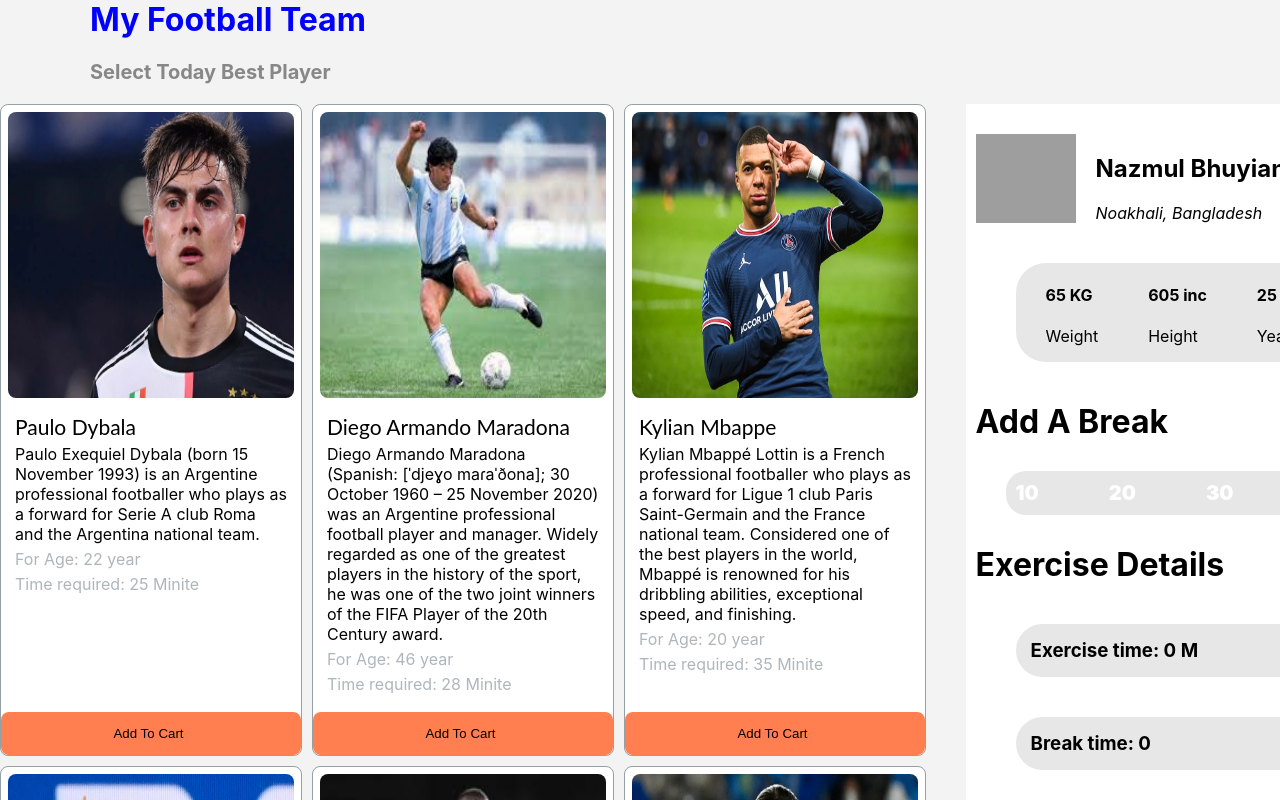
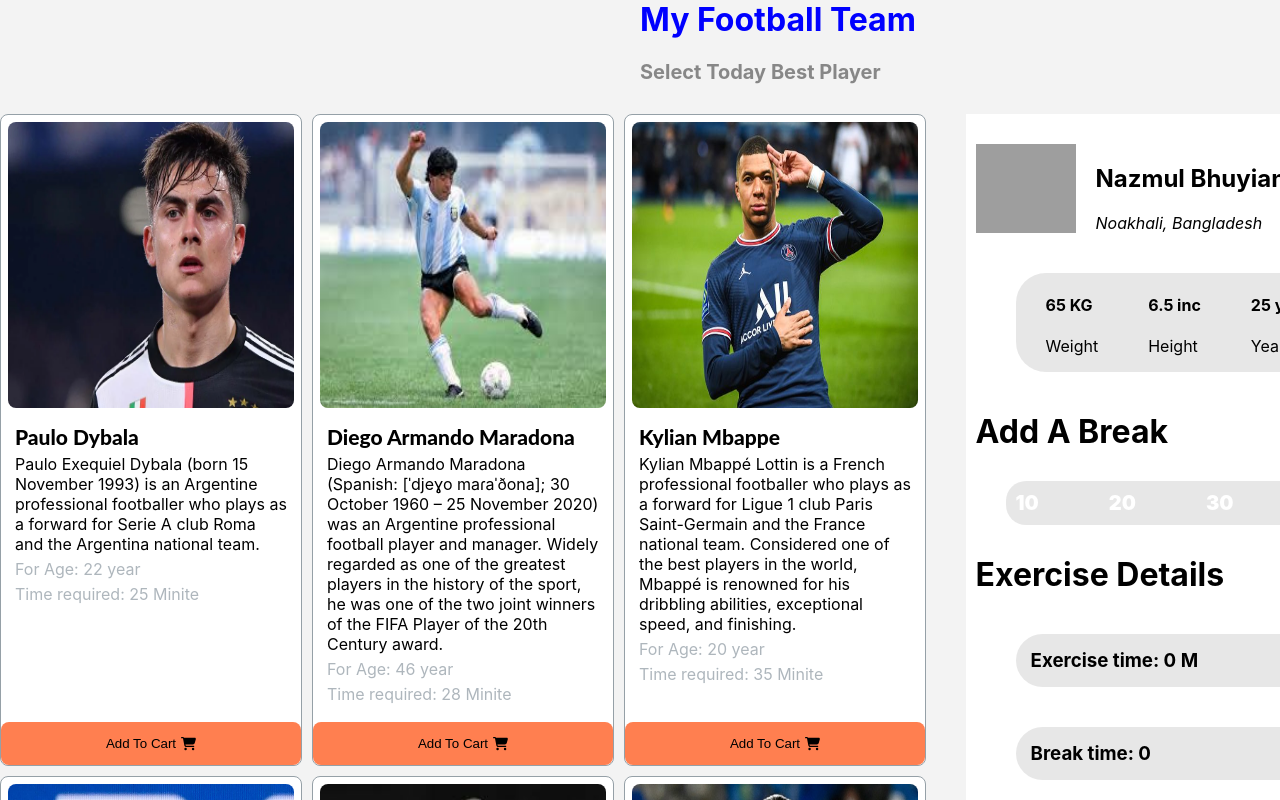
Before and after one commit to nazmulbhuyian/football-team, a React (Create React App) app: page / in a window 1280 px wide. Shown: the top 800 px of the page. Built offline with nearby package versions, Linux system fonts and the light colour scheme; grey boxes are pictures that could not be loaded; the HTML template or start-up script is replaced by a standard one.

Commit message:
toast added

```diff
--- a/package.json
+++ b/package.json
@@ -3,12 +3,16 @@
   "version": "0.1.0",
   "private": true,
   "dependencies": {
+    "@fortawesome/fontawesome-svg-core": "^6.2.0",
+    "@fortawesome/free-solid-svg-icons": "^6.2.0",
+    "@fortawesome/react-fontawesome": "^0.2.0",
     "@testing-library/jest-dom": "^5.16.5",
     "@testing-library/react": "^13.4.0",
     "@testing-library/user-event": "^13.5.0",
     "react": "^18.2.0",
     "react-dom": "^18.2.0",
     "react-scripts": "5.0.1",
+    "react-toastify": "^9.0.8",
     "web-vitals": "^2.1.4"
   },
   "scripts": {
--- a/src/Component/Calculation/Calculation.js
+++ b/src/Component/Calculation/Calculation.js
@@ -1,12 +1,19 @@
 import React from 'react';
 import './Calculation.css'
 import image from './player-3.png'
+import { ToastContainer, toast } from 'react-toastify';
+import 'react-toastify/dist/ReactToastify.css';
 
 const Calculation = (props) => {
     const {time} = props;
     let newminite = 0;
     for(const minite of time){
         newminite += minite.time;
+    }
+
+    const diftToast = () => {
+        toast.success("Thank you for visite my website",
+        {position:"top-center"});
     }
     return (
         <div className='cart'>
@@ -23,7 +30,7 @@
                     <p>Weight</p>
                 </div>
                 <div className='height'>
-                    <h4>605 inc</h4>
+                    <h4>6.5 inc</h4>
                     <p>Height</p>
                 </div>
                 <div className='height'>
@@ -44,7 +51,7 @@
             <h1>Exercise Details</h1>
             <h3 className='exercise-time'>Exercise time: {newminite} M</h3>
             <h3 className='exercise-time'>Break time: 0</h3>
-            <button className='complete'>Activity Complete</button>
+            <button onClick={diftToast} className='complete'>Activity Complete <ToastContainer /></button>
 
         </div>
     );
--- a/src/Component/Header/Header.css
+++ b/src/Component/Header/Header.css
@@ -1,10 +1,11 @@
 .header h1{
     color: blue;
-    margin-left: 90px;
+    margin-left: 50%;
     margin-top: 0;
 }
 .header h3{
     color: rgba(105, 105, 105, 0.786);
-    margin-left: 90px;
+    margin-left: 50%;
     font-size: 20px;
+    margin-bottom: 30px;
 }
--- a/src/Component/Player/Player.css
+++ b/src/Component/Player/Player.css
@@ -15,7 +15,7 @@
 .name{
     font-family: 'Lato';
     font-style: normal;
-    font-weight: 400;
+    font-weight: 800;
     font-size: 21px;
     line-height: 25px;
     margin-top: 7px;
--- a/src/Component/Player/Player.js
+++ b/src/Component/Player/Player.js
@@ -1,7 +1,7 @@
 import React from 'react';
 import './Player.css'
-
-
+import { FontAwesomeIcon } from '@fortawesome/react-fontawesome'
+import { faShoppingCart } from '@fortawesome/free-solid-svg-icons'
 
 
 const Player = (props) => {
@@ -19,6 +19,7 @@
             </div>
             <button className='btn-cart'>
                 <p onClick={() => addToTime(props.player)} className='btn-text'>Add To Cart</p>
+                <FontAwesomeIcon icon={faShoppingCart}></FontAwesomeIcon>
             </button>
         </div>
     );
```
Also changed, not shown: 1 other file (tests, documents, lock files or other folders).
